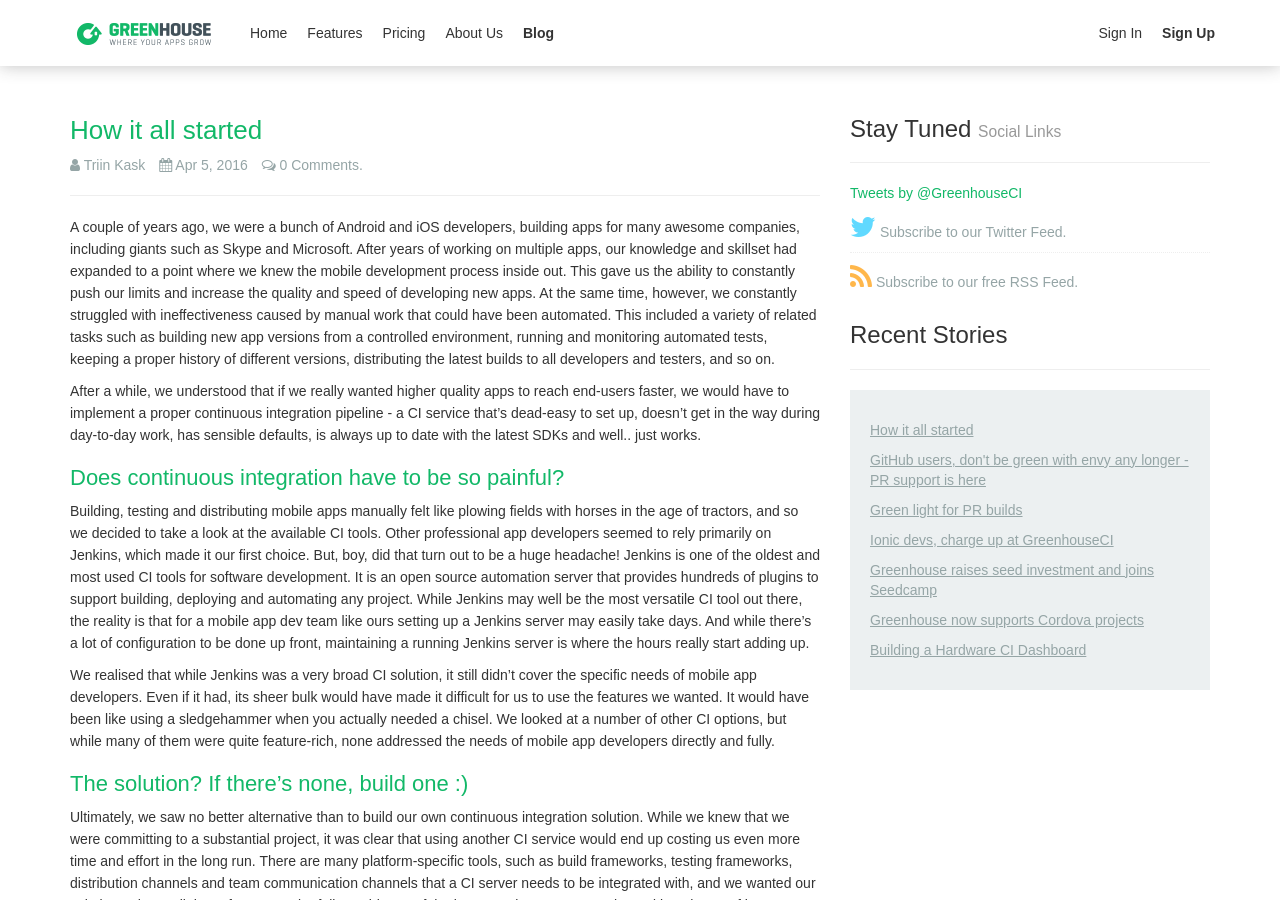
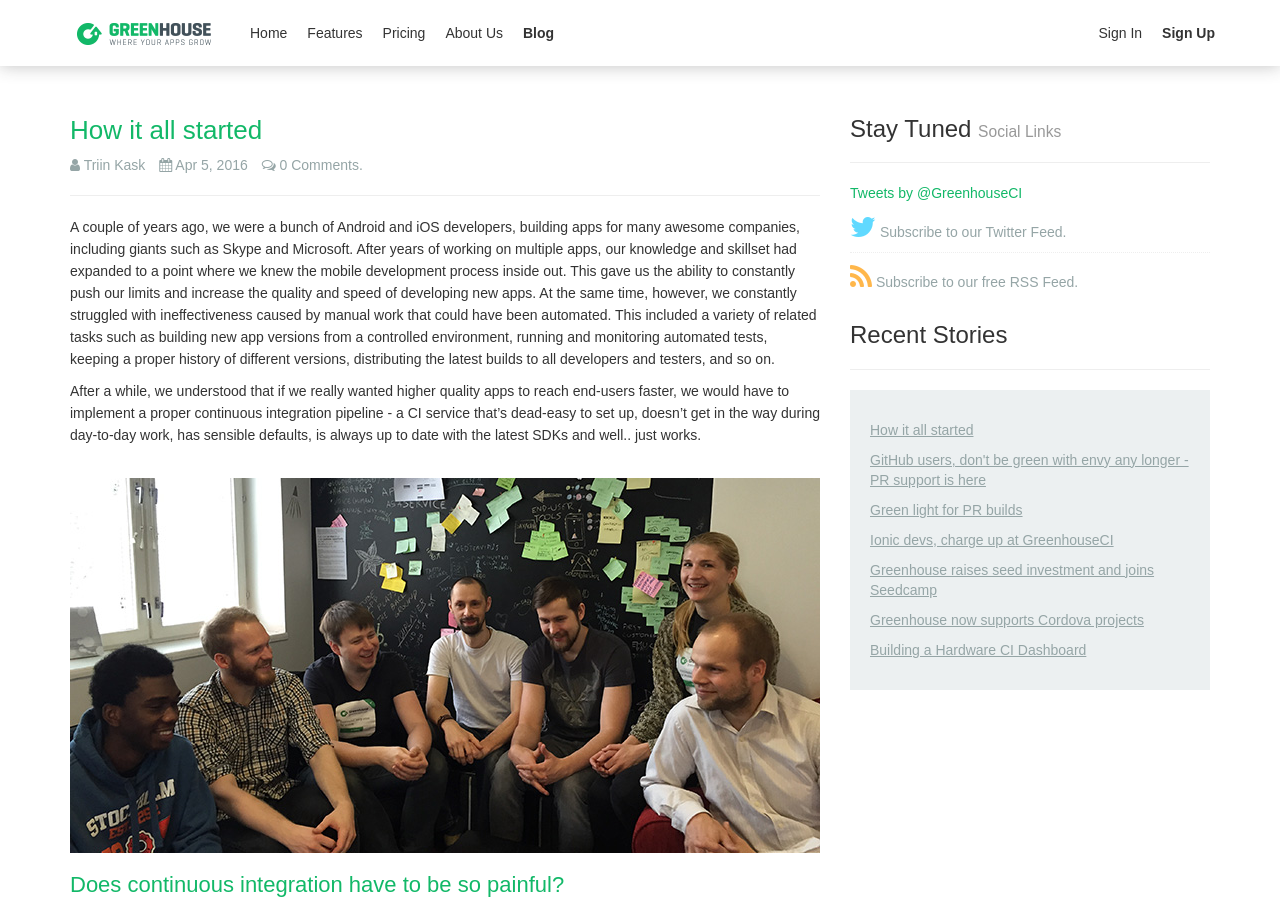
Before and after one commit to GreenhouseCI/blog.greenhouseci.com, a Jekyll site: the page built from _posts/2016-04-05-how-it-started.md, in a window 1280 px wide and 900 px high. Built offline with Jekyll 4.4.1, drawn with Linux system fonts in a browser that asks for light colours; nearby versions of some CDN libraries; comment, search, counter and statistics services are not loaded.

Commit message:
Added image to latest post

```diff
--- a/_posts/2016-04-05-how-it-started.md
+++ b/_posts/2016-04-05-how-it-started.md
@@ -14,6 +14,9 @@ A couple of years ago, we were a bunch of Android and iOS developers, building a
 This included a variety of related tasks such as building new app versions from a controlled environment, running and monitoring automated tests, keeping a proper history of different versions, distributing the latest builds to all developers and testers, and so on.
 
 After a while, we understood that if we really wanted higher quality apps to reach end-users faster, we would have to implement a proper continuous integration pipeline -  a CI service that’s dead-easy to set up, doesn’t get in the way during day-to-day work, has sensible defaults, is always up to date with the latest SDKs and well.. just works.
+
+<br>
+![Team](/assets/team1.jpg "Team")
 
 ## Does continuous integration have to be so painful?
 
```
Also changed, not shown: assets/team1.jpg (added).
